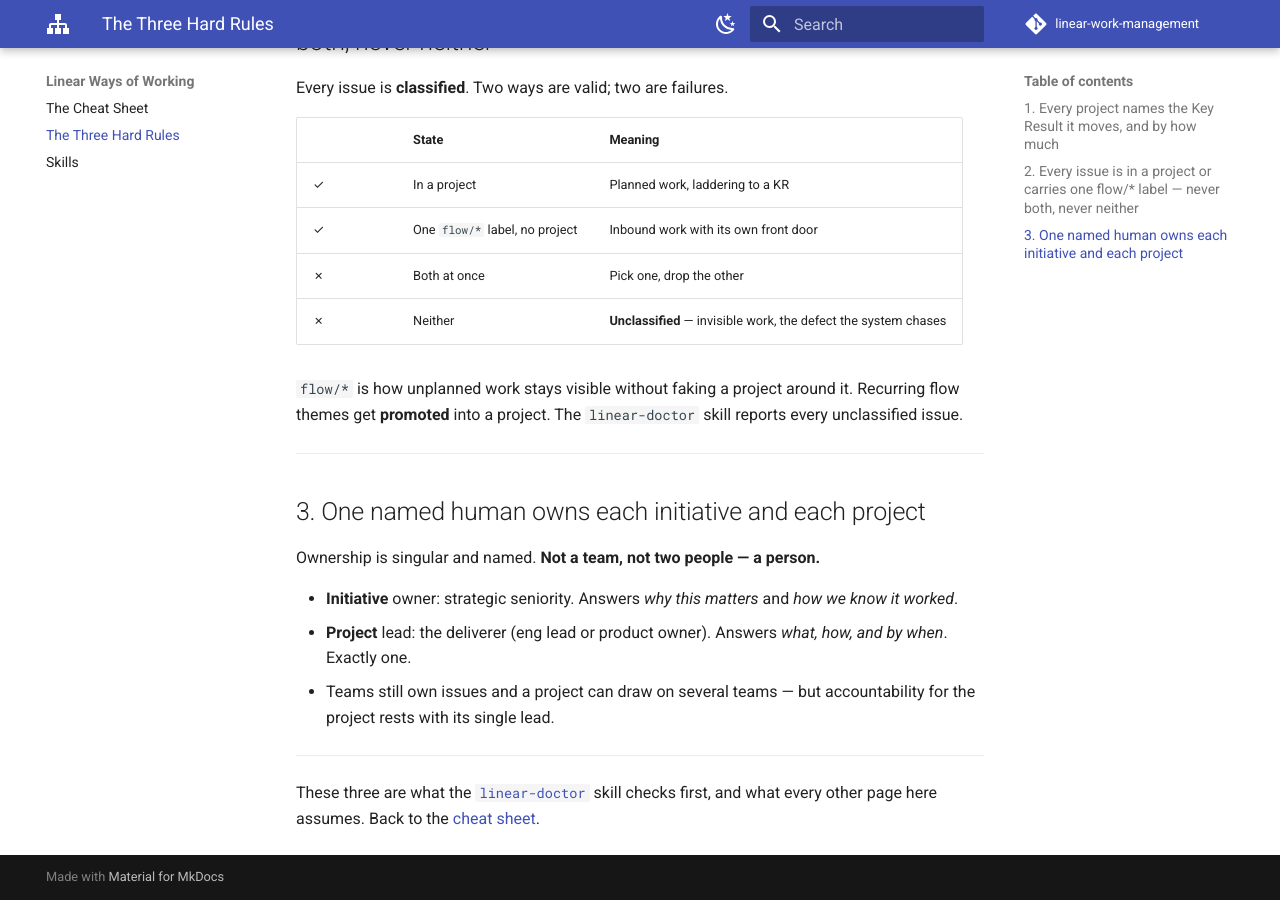
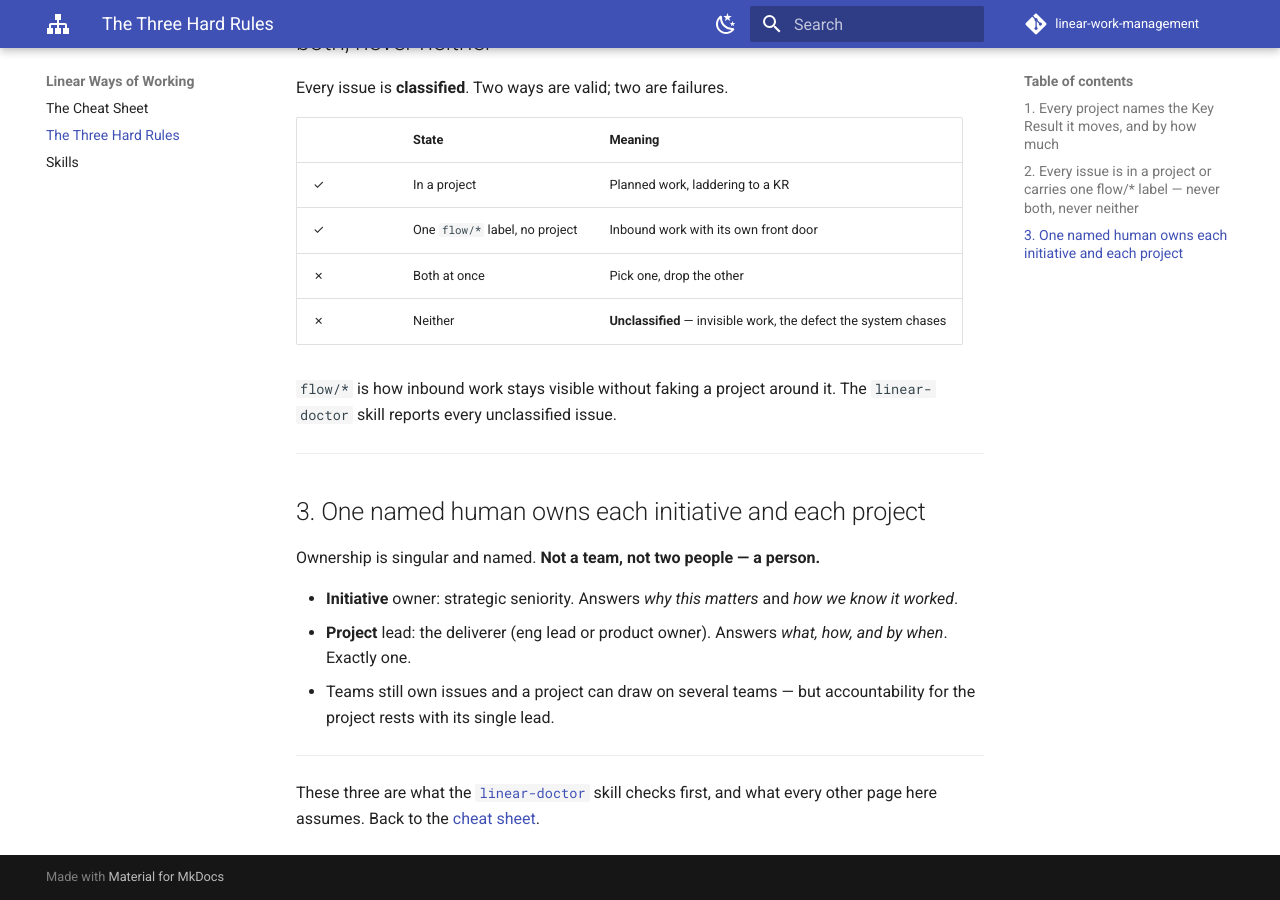
Before and after one commit to hungovercoders/linear-work-management, an MkDocs documentation site: the page built from docs/hard-rules.md, in a window 1280 px wide and 900 px high, scrolled down 671 px. Built offline with MkDocs 1.6.1 and Material for MkDocs 9.7.7, drawn with Linux system fonts in a browser that asks for light colours; comment, search, counter and statistics services are not loaded.

Commit message:
refine(GRI-69): reframe 'unplanned' as 'inbound', both paths first-class
Triage is the front door for inbound work (incidents/requests/compliance/
support/toil), not 'unplanned' work — for support & operations teams the
inbound path is their normal, not an exception. Cheat sheet now names both
paths as equal and first-class. Remove leftover promotion mentions from the
high-level docs (deferred to Flow & Triage).

Co-Authored-By: Claude Opus 4.8 (1M context) <noreply@anthropic.com>

```diff
--- a/docs/hard-rules.md
+++ b/docs/hard-rules.md
@@ -29,9 +29,8 @@ Every issue is **classified**. Two ways are valid; two are failures.
 | ✗ | Both at once | Pick one, drop the other |
 | ✗ | Neither | **Unclassified** — invisible work, the defect the system chases |
 
-`flow/*` is how unplanned work stays visible without faking a project around it.
-Recurring flow themes get **promoted** into a project. The `linear-doctor` skill
-reports every unclassified issue.
+`flow/*` is how inbound work stays visible without faking a project around it. The
+`linear-doctor` skill reports every unclassified issue.
 
 ---
 
```
Also changed, not shown: docs/index.md (+11 -6 lines), 1 other file.
